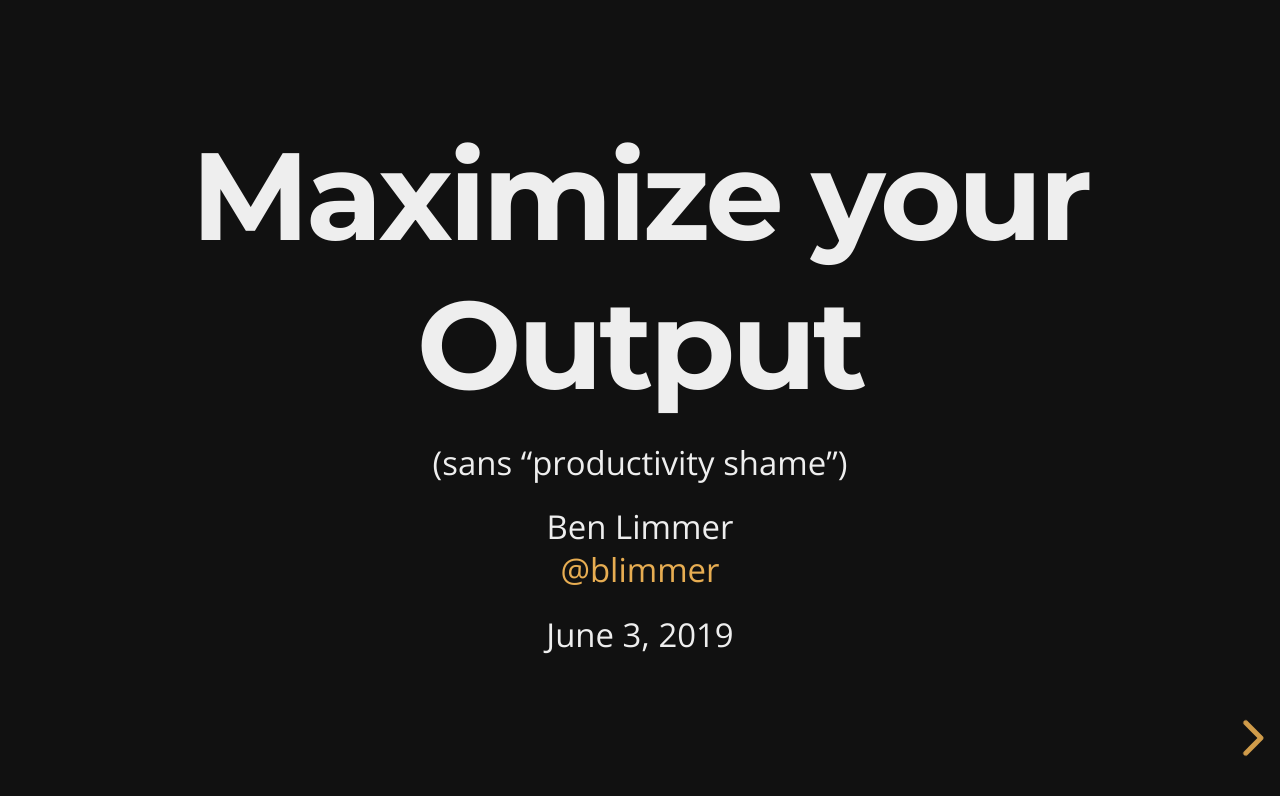
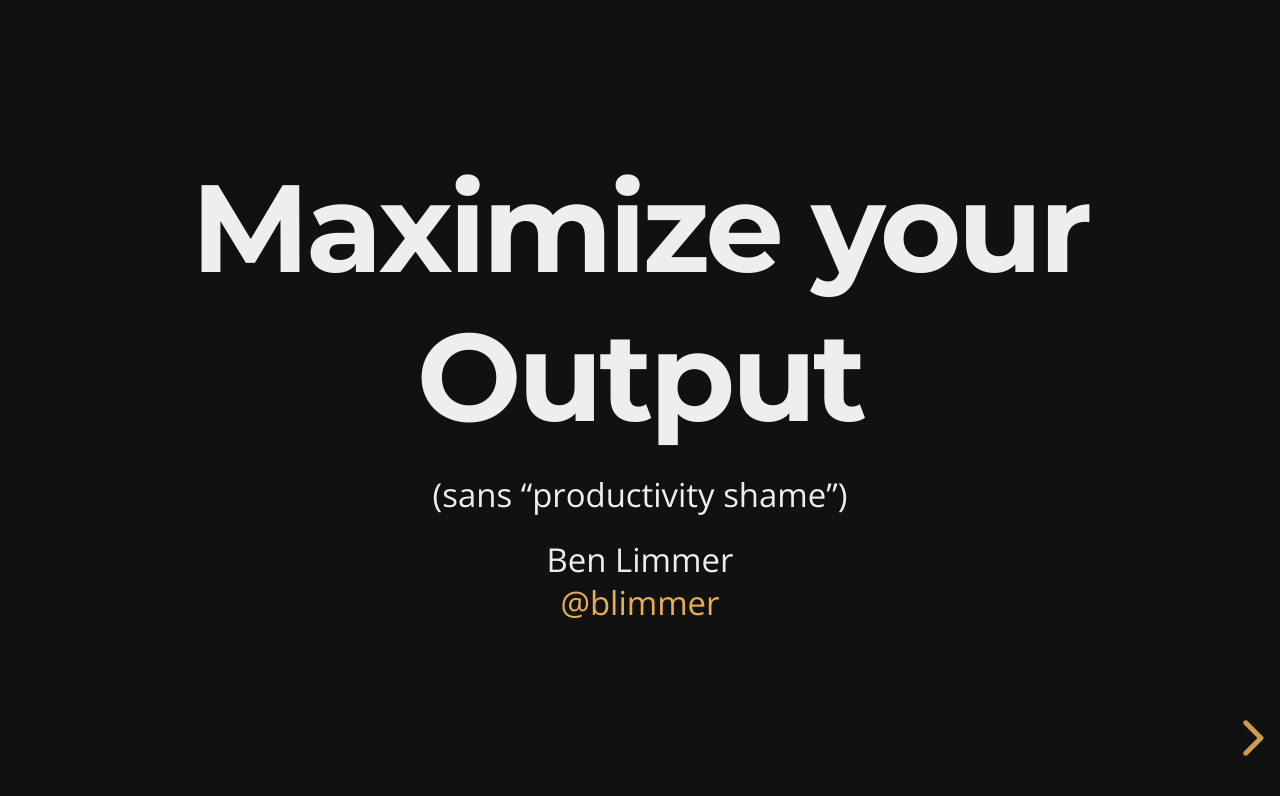
Before and after one commit to blimmer/maximize-your-output-talk, a website: page index.html in a window 1280 px wide. Drawn offline with nearby package versions, Linux system fonts and the light colour scheme.

Commit message:
Remove date

```diff
--- a/index.html
+++ b/index.html
@@ -52,8 +52,6 @@
 
 <p>Ben Limmer<br>
 <a href="https://github.com/blimmer" class="user-mention">@blimmer</a></p>
-
-<p>June 3, 2019</p>
 
 </section>
 <section>
```
Also changed, not shown: slides.html (+0 -2 lines).
